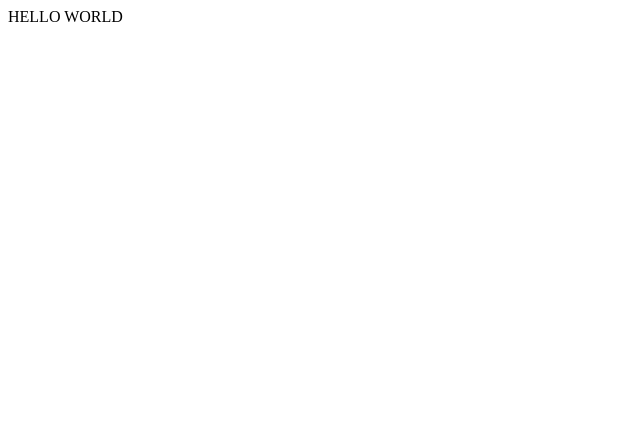
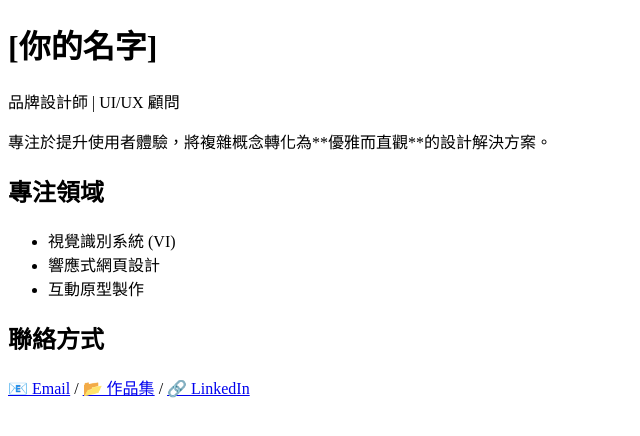
Before and after one commit to 411435008/411435008.github.io, a plain HTML site: page index.html in a window 1280 px wide. Shown: the whole page, without its empty margins (0-640 px from the left). Drawn offline with Linux system fonts and the light colour scheme.

Commit message:
Create a basic HTML structure for a portfolio

```diff
--- a/index.html
+++ b/index.html
@@ -1 +1,46 @@
-HELLO WORLD
+<!DOCTYPE html>
+<html lang="zh-Hant">
+<head>
+    <meta charset="UTF-8">
+    <meta name="viewport" content="width=device-width, initial-scale=1.0">
+    <title>簡約優雅 | 你的名字</title>
+    <link rel="stylesheet" href="style.css">
+    <link href="https://fonts.googleapis.com/css2?family=Lora:ital,wght@0,400..700;1,400..700&display=swap" rel="stylesheet">
+</head>
+<body>
+    <div class="card-container">
+        <header class="profile-header">
+            <div class="profile-image"></div>
+
+            <h1>[你的名字]</h1>
+            <p class="role">品牌設計師 | UI/UX 顧問</p>
+        </header>
+
+        <main class="introduction">
+            <p class="quote">
+                專注於提升使用者體驗，將複雜概念轉化為**優雅而直觀**的設計解決方案。
+            </p>
+
+            <section class="details">
+                <h2>專注領域</h2>
+                <ul>
+                    <li class="detail-item">視覺識別系統 (VI)</li>
+                    <li class="detail-item">響應式網頁設計</li>
+                    <li class="detail-item">互動原型製作</li>
+                </ul>
+            </section>
+        </main>
+
+        <footer class="contact-footer">
+            <h2>聯絡方式</h2>
+            <nav class="contact-links">
+                <a href="mailto:your.email@example.com" class="contact-link">📧 Email</a>
+                <span class="separator">/</span>
+                <a href="https://your-portfolio.com" target="_blank" class="contact-link">📂 作品集</a>
+                <span class="separator">/</span>
+                <a href="#" class="contact-link">🔗 LinkedIn</a>
+            </nav>
+        </footer>
+    </div>
+</body>
+</html>
```
